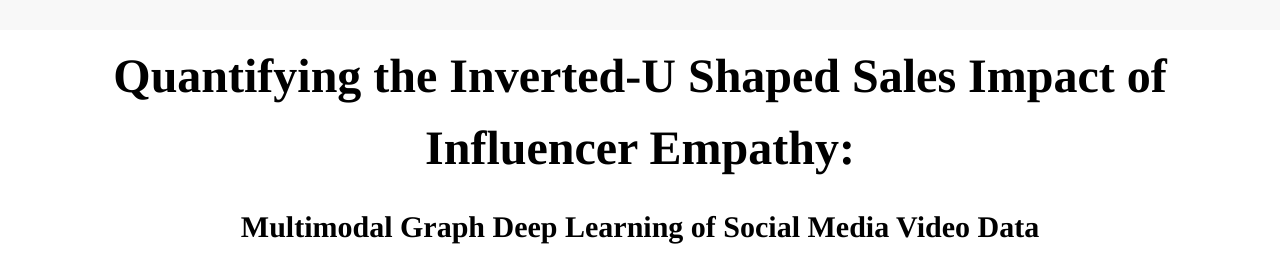
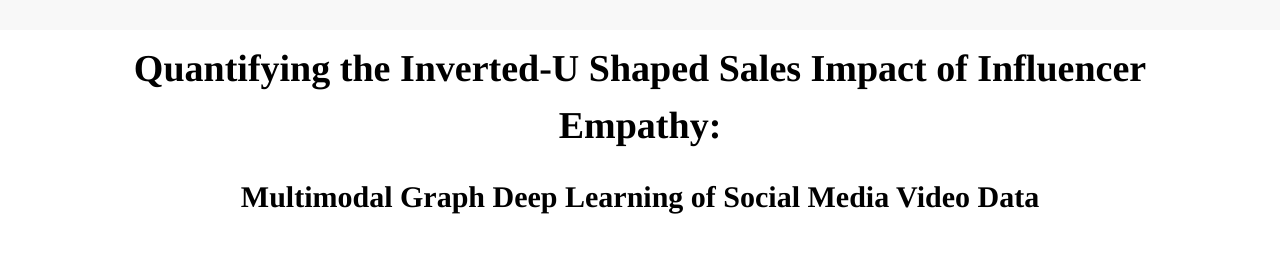
Before and after one commit to multimodal-influencer-empathy/multimodal-influencer-empathy.github.io, a plain HTML site: page index.html in a window 1280 px wide. Shown: the top 257 px of the page. Drawn offline with Linux system fonts and the light colour scheme.

Commit message:
Update index.html

```diff
--- a/index.html
+++ b/index.html
@@ -107,7 +107,7 @@
 
             <!-- 标题部分 -->
             <div class="large-title">
-                <p style="font-size: 48px; text-align: center;">Quantifying the Inverted-U Shaped Sales Impact of Influencer Empathy: </p>
+                <p style="font-size: 38px; text-align: center;">Quantifying the Inverted-U Shaped Sales Impact of Influencer Empathy: </p>
                 <p style="margin: 0; text-align: center; font-size: 30px;">Multimodal Graph Deep Learning of Social Media Video Data</p>
             </div>
 
```
